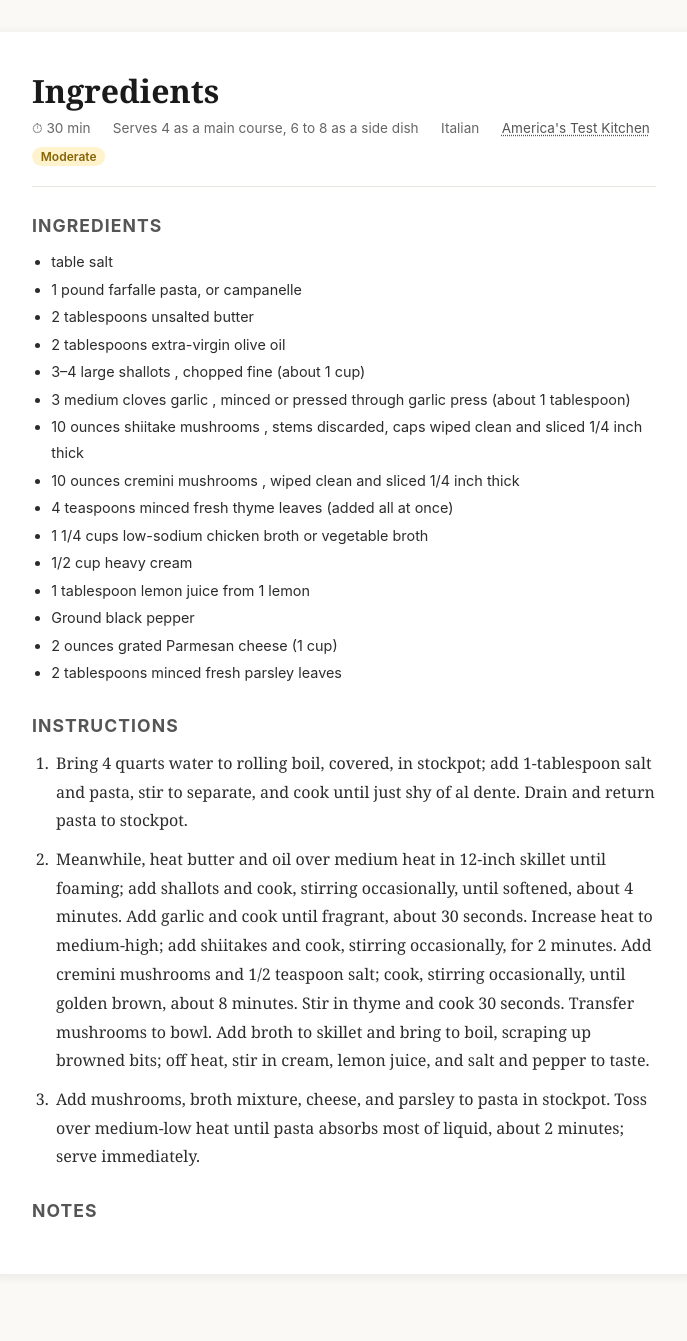
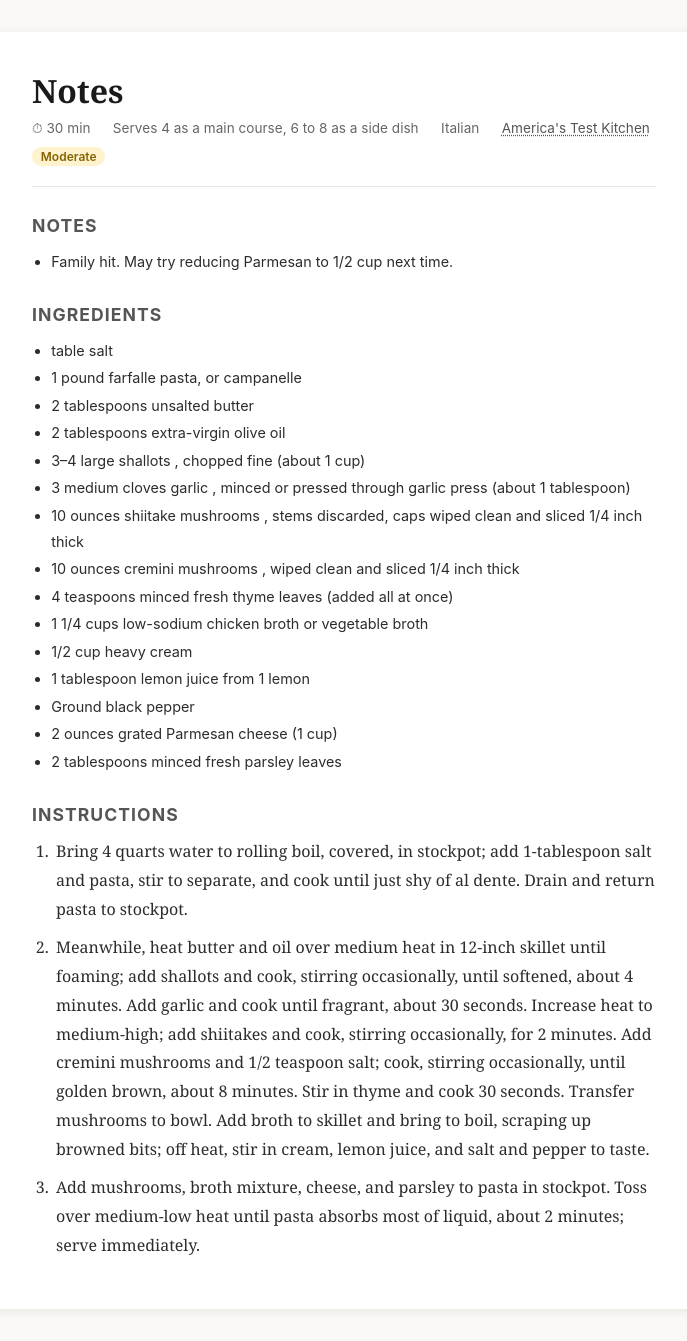
Before and after one commit to DavidMAllison/menubuilder-recipes, a Jekyll site: the page built from Pasta_with_Sautéed_Mushrooms_and_Thyme.md, in a window 1280 px wide. Shown: the whole page, without its empty margins (296-983 px from the left). Built offline with Jekyll 4.4.1, drawn with Linux system fonts in a browser that asks for light colours; our own code applies the rules of GitHub Pages for plain Markdown files; before the commit the page ends 1306 px from its top, so only the background shows below that.

Commit message:
Move Notes above Ingredients, add family feedback
Co-Authored-By: Claude Sonnet 4.6 <noreply@anthropic.com>

```diff
--- a/Pasta_with_Sautéed_Mushrooms_and_Thyme.md
+++ b/Pasta_with_Sautéed_Mushrooms_and_Thyme.md
@@ -1,3 +1,7 @@
+## Notes
+
+- Family hit. May try reducing Parmesan to 1/2 cup next time.
+
 ## Ingredients
 
 - table salt
```
Also changed, not shown: other parts of Pasta_with_Sautéed_Mushrooms_and_Thyme.md (+0 -2 lines).
